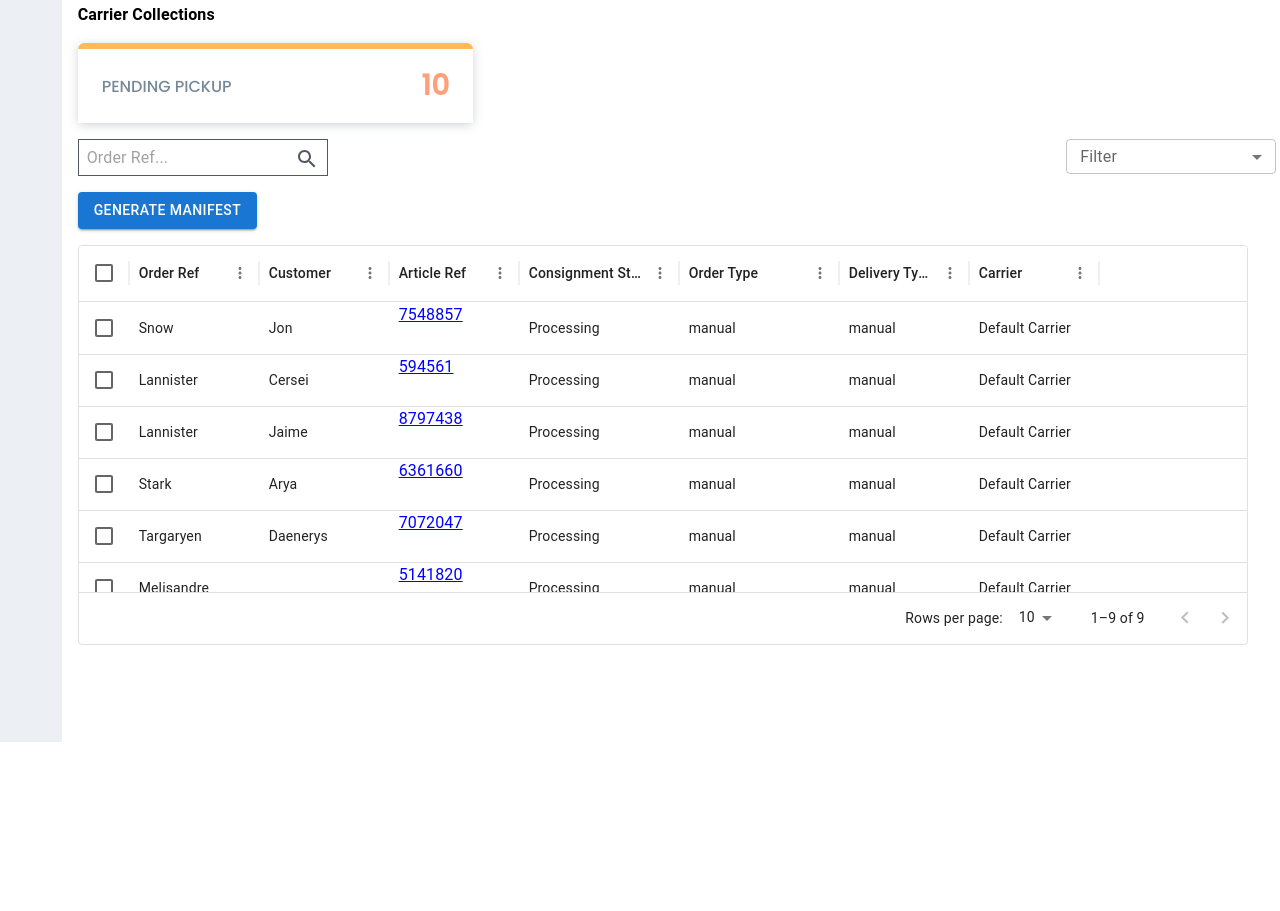
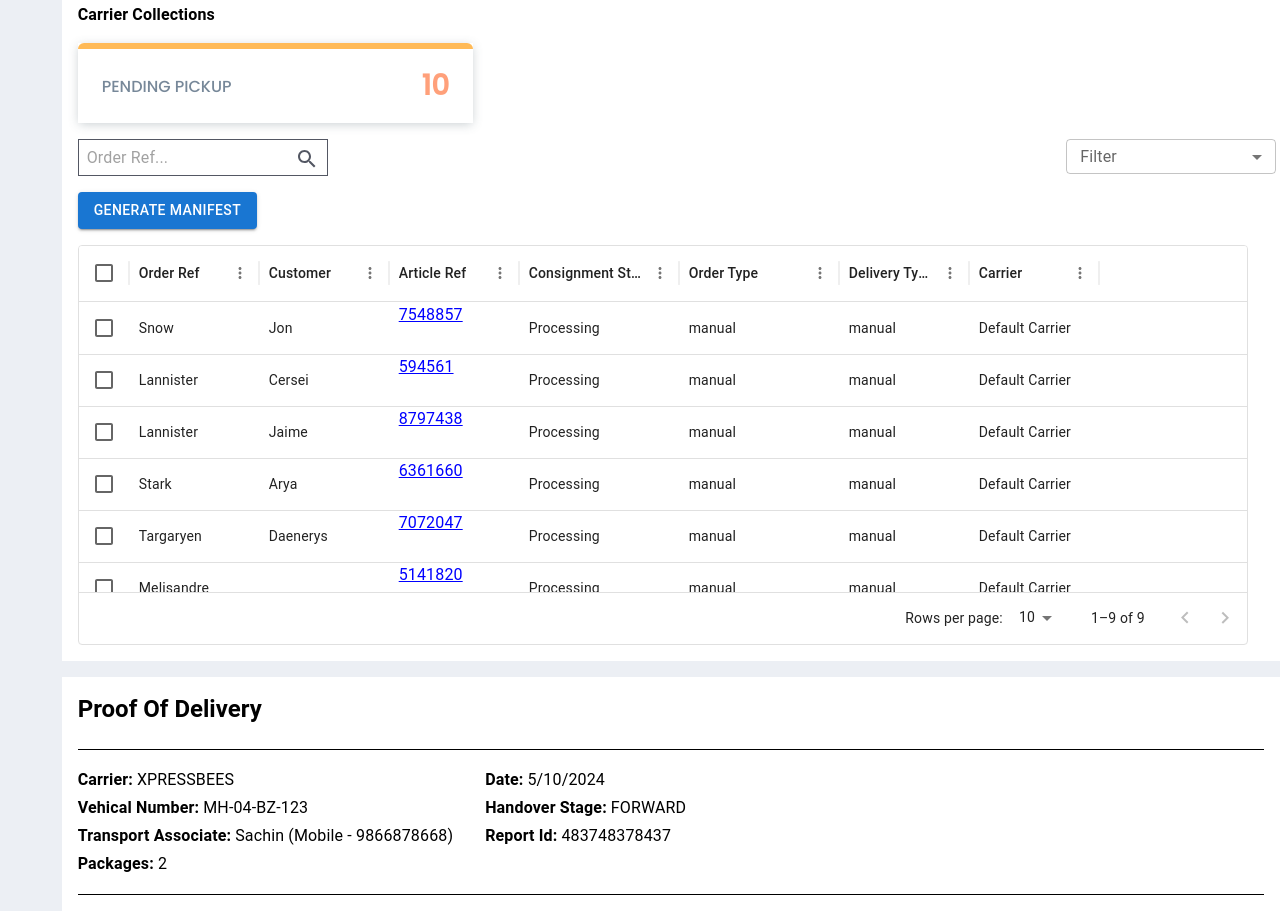
Before and after one commit to sshemantj/oms-panel, a Next.js app: page /carrier-collections in a window 1280 px wide. Shown: the part 140-1051 px from the top of the page. Before the commit the page ends 882 px from the top, so only its background shows below. Built offline with nearby package versions, Linux system fonts and the light colour scheme.

Commit message:
proofOfDelivery complete

```diff
--- a/src/modules/CarrierCollectionModule/carrierCollection.module.scss
+++ b/src/modules/CarrierCollectionModule/carrierCollection.module.scss
@@ -0,0 +1,5 @@
+@import "@/styles/variables.scss";
+
+.carrierCollectionWrapper {
+  background-color: $color_2;
+}
--- a/src/modules/CarrierCollectionModule/index.tsx
+++ b/src/modules/CarrierCollectionModule/index.tsx
@@ -13,11 +13,18 @@ import Cards, { IBaseCardProps } from "@/component/atoms/cards";
 import SearchComponent from "@/component/molecules/searchComponent";
 import CustomSelect from "@/component/atoms/customSelect";
 import ManifestModal from "./manifestModal";
+import styles from "./carrierCollection.module.scss";
 
 const flex = {
   display: "flex",
   alignItems: "center",
   justifyContent: "center",
+};
+
+const flexNoJustify = {
+  display: "flex",
+  alignContent: "center",
+  gap: "4px",
 };
 
 const data = [
@@ -57,7 +64,15 @@ const CarrierCollectionModule = () => {
   };
 
   return (
-    <Box sx={{ width: "100%", marginTop: "1rem", padding: "0" }}>
+    <Box className={styles.carrierCollectionWrapper}>
+      <Box
+        sx={{
+          width: "100%",
+          marginTop: "1rem",
+          padding: "0 1rem 1rem 1rem",
+          background: "#fff",
+        }}
+      >
         <Box sx={{ ...flex, justifyContent: "space-between" }}>
           <Box sx={{ ...flex, width: "100%", justifyContent: "space-between" }}>
             <Box sx={{ ...flex, gap: "0.5rem" }}>
@@ -122,6 +137,74 @@ const CarrierCollectionModule = () => {
         </Box>
         <ManifestModal {...{ openModal, setOpenModal }} />
       </Box>
+      <Box sx={{ marginTop: "1rem", padding: "1rem", background: "#fff" }}>
+        <Box>
+          <Typography fontWeight={600} mb={3} variant="h5">
+            Proof Of Delivery
+          </Typography>
+          <Box
+            sx={{
+              borderTop: "1px solid #000",
+              borderBottom: "1px solid #000",
+              padding: "1rem 0",
+              ...flexNoJustify,
+              gap: "2rem",
+            }}
+          >
+            <Box>
+              <Box sx={flexNoJustify}>
+                <Typography fontWeight={600} variant="subtitle1">
+                  Carrier:
+                </Typography>
+                <Typography variant="subtitle1">XPRESSBEES</Typography>
+              </Box>
+              <Box sx={flexNoJustify}>
+                <Typography fontWeight={600} variant="subtitle1">
+                  Vehical Number:
+                </Typography>
+                <Typography variant="subtitle1">MH-04-BZ-123</Typography>
+              </Box>
+              <Box sx={flexNoJustify}>
+                <Typography fontWeight={600} variant="subtitle1">
+                  Transport Associate:
+                </Typography>
+                <Typography variant="subtitle1">
+                  Sachin (Mobile - 9866878668)
+                </Typography>
+              </Box>
+              <Box sx={flexNoJustify}>
+                <Typography fontWeight={600} variant="subtitle1">
+                  Packages:
+                </Typography>
+                <Typography variant="subtitle1">2</Typography>
+              </Box>
+            </Box>
+            <Box>
+              <Box sx={flexNoJustify}>
+                <Typography fontWeight={600} variant="subtitle1">
+                  Date:
+                </Typography>
+                <Typography variant="subtitle1">
+                  {new Date().toLocaleDateString()}
+                </Typography>
+              </Box>
+              <Box sx={flexNoJustify}>
+                <Typography fontWeight={600} variant="subtitle1">
+                  Handover Stage:
+                </Typography>
+                <Typography variant="subtitle1">FORWARD</Typography>
+              </Box>
+              <Box sx={flexNoJustify}>
+                <Typography fontWeight={600} variant="subtitle1">
+                  Report Id:
+                </Typography>
+                <Typography variant="subtitle1">{483748378437}</Typography>
+              </Box>
+            </Box>
+          </Box>
+        </Box>
+      </Box>
+    </Box>
   );
 };
 
--- a/src/pages/carrier-collections/index.tsx
+++ b/src/pages/carrier-collections/index.tsx
@@ -9,7 +9,7 @@ const CarrierCollection: NextPage = () => {
       <Head>
         <title>OMS Panel</title>
       </Head>
-      <MainLayout>
+      <MainLayout mainStyle={{ padding: 0 }}>
         <CarrierCollectionModule />
       </MainLayout>
     </>
```
Also changed, not shown: src/modules/CarrierCollectionModule/proofOfDelievery/index.tsx (added, +7 -0 lines). Lines whose indentation alone changed are shown as unchanged.
